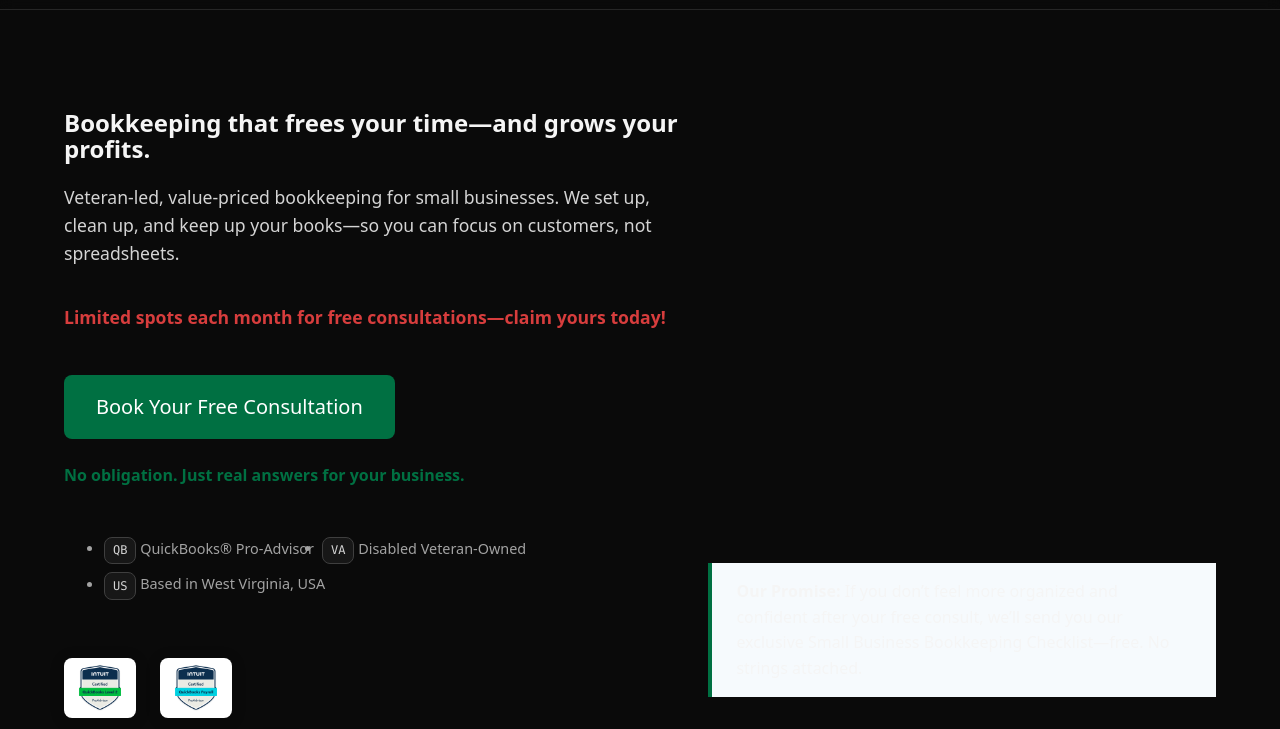
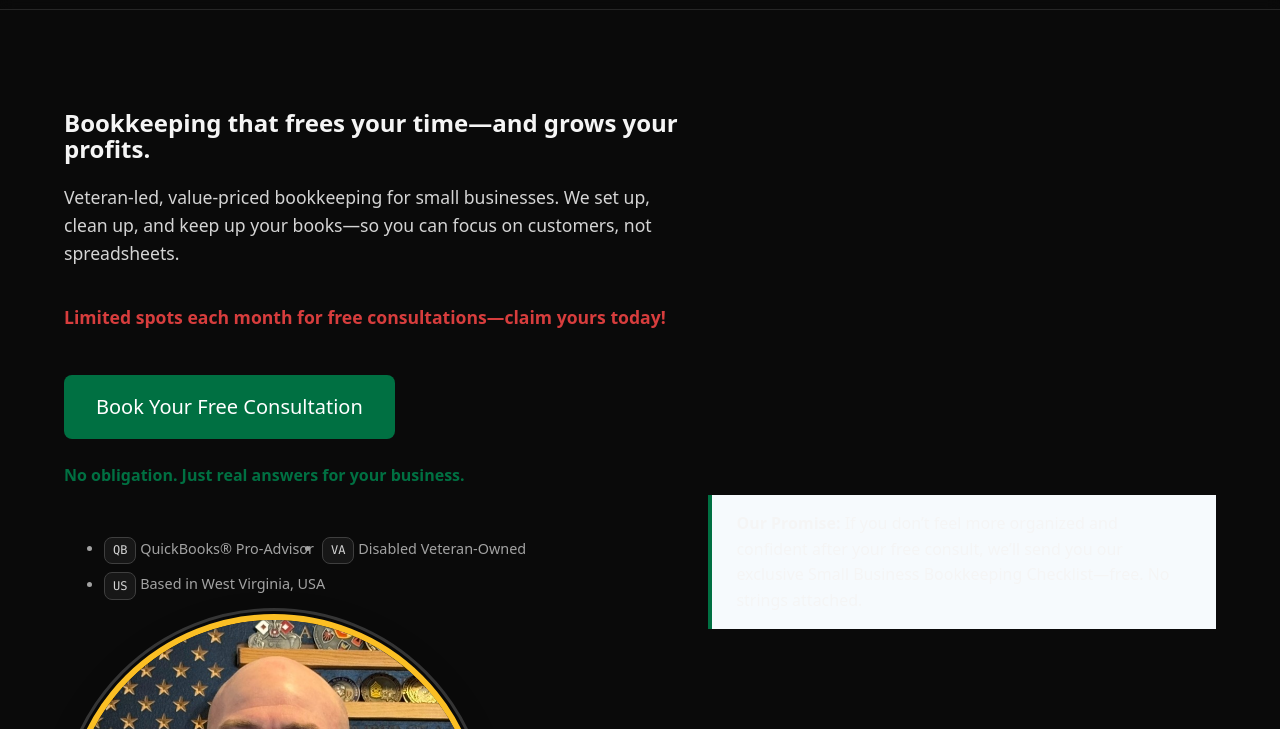
Before and after one commit to Darron-code/Darron-code.github.io, a website: page index.html in a window 1280 px wide. Shown: the part 71-800 px from the top of the page. Drawn offline with Linux system fonts and the light colour scheme.

Commit message:
Update index.html

```diff
--- a/index.html
+++ b/index.html
@@ -48,7 +48,7 @@
         <p style="color:#d73d3d; font-weight:bold; margin-bottom:0.5rem;">
   Limited spots each month for free consultations—claim yours today!
 </p>
-<a href="/contact" class="cta-btn big" style="background:#007042; color:#fff; padding:1rem 2rem; font-size:1.25rem; border-radius:8px; margin-top:1.5rem; display:inline-block;">Book Your Free Consultation</a>
+<a href="#contact" class="cta-btn med" style="background:#007042; color:#fff; padding:1rem 2rem; font-size:1.25rem; border-radius:8px; margin-top:1.5rem; display:inline-block;">Book Your Free Consultation</a>
 <p style="margin-top:0.75rem; font-size:1rem; color:#007042;"><b>No obligation. Just real answers for your business.</b></p>
 
       <ul class="badges" aria-label="Highlights">
@@ -56,10 +56,6 @@
         <li><span class="chip">VA</span> Disabled Veteran-Owned</li>
         <li><span class="chip">US</span> Based in West Virginia, USA</li>
       </ul>
-      <section class="trust-badges" style="display: flex; gap: 1.5rem; justify-content: center; margin: 2rem 0;">
-        <img src="assets/quickbooks-online-certification-level-2.png" alt="QuickBooks Certified ProAdvisor" height="60" />
-        <img src="assets/quickbooks-online-payroll-certification.png" alt="QuickBooks Payroll Certified" height="60" />
-      </section>
      </div>
     <div class="hero-figure">
       <img src="assets/Darron.jpg"
```
